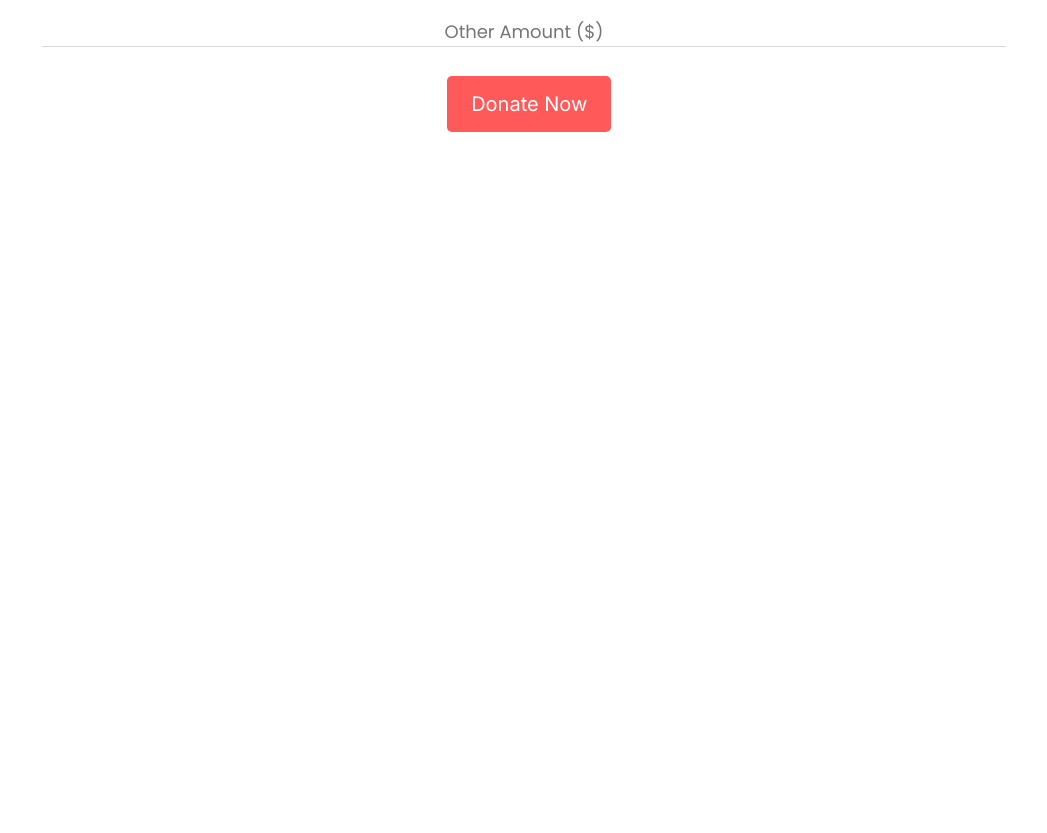
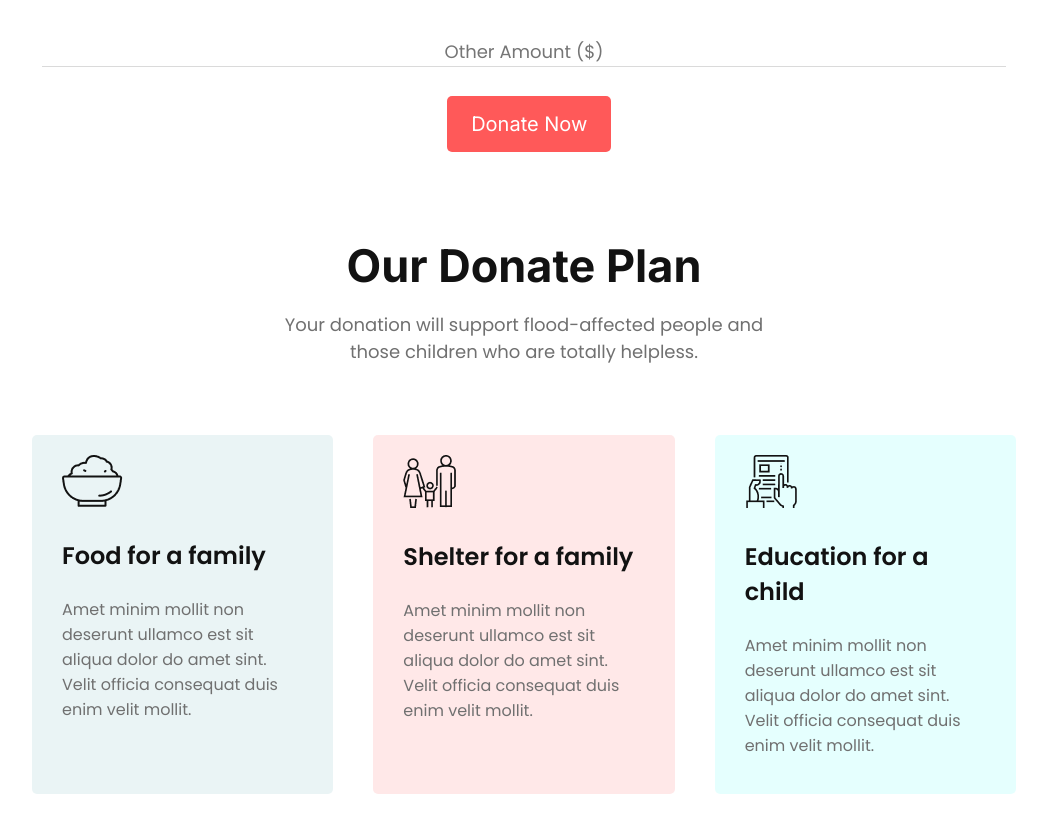
Before and after one commit to shohan89/donate-today, a plain HTML site: page index.html in a window 1280 px wide. Shown: the part 1240-2073 px from the top of the page, without its empty margins (116-1163 px from the left). Before the commit the page ends 1458 px from the top, so only its background shows below. Drawn offline with Linux system fonts and the light colour scheme.

Commit message:
Donated plan section added

```diff
--- a/index.html
+++ b/index.html
@@ -15,7 +15,7 @@
   <section class="heroSection">
     <div class="heroTextBlock">
       <h1>Let’s Help Those Who Are <br> More In Need</h1>
-      <p>Extreme flooding in Sylhet and Sunamganj districts in May, 2022 caused heartbreaking <br> damage and devastation, putting 1.5 million children at risk. We're collecting <br> donation for them.</p>
+      <p class="heroSubheading">Extreme flooding in Sylhet and Sunamganj districts in May, 2022 caused heartbreaking <br> damage and devastation, putting 1.5 million children at risk. We're collecting <br> donation for them.</p>
       <a href="#" class="btn">Donate Now</a>
     </div>
   </section>
@@ -24,7 +24,7 @@
   <!-- Donate Today Section Start  -->
   <section class="donateTodaySec">
     <h2>Donate Today</h2>
-    <p>Your small donation can save 1.5 million children. <br> So come forward for humanity and be a part of it.</p>
+    <p class="subHeading">Your small donation can save 1.5 million children. <br> So come forward for humanity and be a part of it.</p>
 
     <div class="donateAmount">
       <div class="amountOfDonate"><p>$100</p></div>
@@ -39,6 +39,36 @@
       <a href="#" class="btn" id="donateBtn">Donate Now</a>
     </div>
   </section>
+  <!-- Donate Today Section End -->
+
+  <!-- Donate Plan Section  -->
+  <section class="donatePlan">
+    <h2>Our Donate Plan</h2>
+    <p class="subHeading">Your donation will support flood-affected people and <br> those children who are totally helpless.</p>
+
+    <div class="donatePlanCards">
+      <div class="donateCard" id="card1">
+        <img src="images/food-for-family.png" alt="food icon">
+        <h3>Food for a family</h3>
+        <p class="cardSubHeading">Amet minim mollit non deserunt ullamco est sit aliqua dolor do amet sint. Velit officia consequat duis enim velit mollit.</p>
+      </div>
+
+      <div class="donateCard" id="card2">
+        <img src="images/shelter-for-family.png" alt="food icon">
+        <h3>Shelter for a family</h3>
+        <p class="cardSubHeading">Amet minim mollit non deserunt ullamco est sit aliqua dolor do amet sint. Velit officia consequat duis enim velit mollit.</p>
+      </div>
+
+      <div class="donateCard" id="card3">
+        <img src="images/education-for-child.png" alt="food icon">
+        <h3>Education for a child</h3>
+        <p class="cardSubHeading">Amet minim mollit non deserunt ullamco est sit aliqua dolor do amet sint. Velit officia consequat duis enim velit mollit.</p>
+      </div>
+    </div>
+  </section>
+  <!-- Donate Plan Section End -->
+
+
 
 </body>
 </html>
--- a/style.css
+++ b/style.css
@@ -24,7 +24,7 @@ h1 {
   font-weight: bold;
   margin-bottom: 0px;
 }
-p {
+.heroSubheading {
   font-family: 'Poppins', sans-serif;
   font-size: 18px;
   font-weight: 300;
@@ -53,9 +53,13 @@ h2 {
   text-align: center;
   color: #121212;
 }
-.donateTodaySec p{
+.subHeading{
   text-align: center;
   color: #707070;
+  font-family: 'Poppins', sans-serif;
+  font-size: 18px;
+  font-weight: 400;
+  margin-bottom: 50px;
 }
 .donateAmount {
   display: flex;
@@ -104,3 +108,41 @@ h2 {
 #donateBtn {
   margin-left: 44%;
 }
+/* End of Donate Today Section  */
+
+/* Donate Plan Section  */
+h3 {
+  font-family: 'Poppins', sans-serif;
+  font-size: 24px;
+  font-weight: 600;
+  color: #121212;
+}
+.cardSubHeading {
+  font-family: 'Poppins', sans-serif;
+  font-size: 16px;
+  font-weight: 400;
+  color: #707070;
+}
+.donatePlanCards {
+  display: flex;
+  justify-content: center;
+  margin-left: 10%;
+  margin-right: 10%;
+  margin-bottom: 100px;
+}
+.donateCard {
+  width: 100%;
+  margin: 20px;
+  padding: 20px 30px;
+  border-radius: 5px;
+}
+#card1 {
+  background-color: #4f9da61e;
+}
+#card2 {
+  background-color: #ff595923;
+}
+#card3 {
+  background-color: #00ffee1a;
+}
+/* End of Donate Plan Section  */
```
